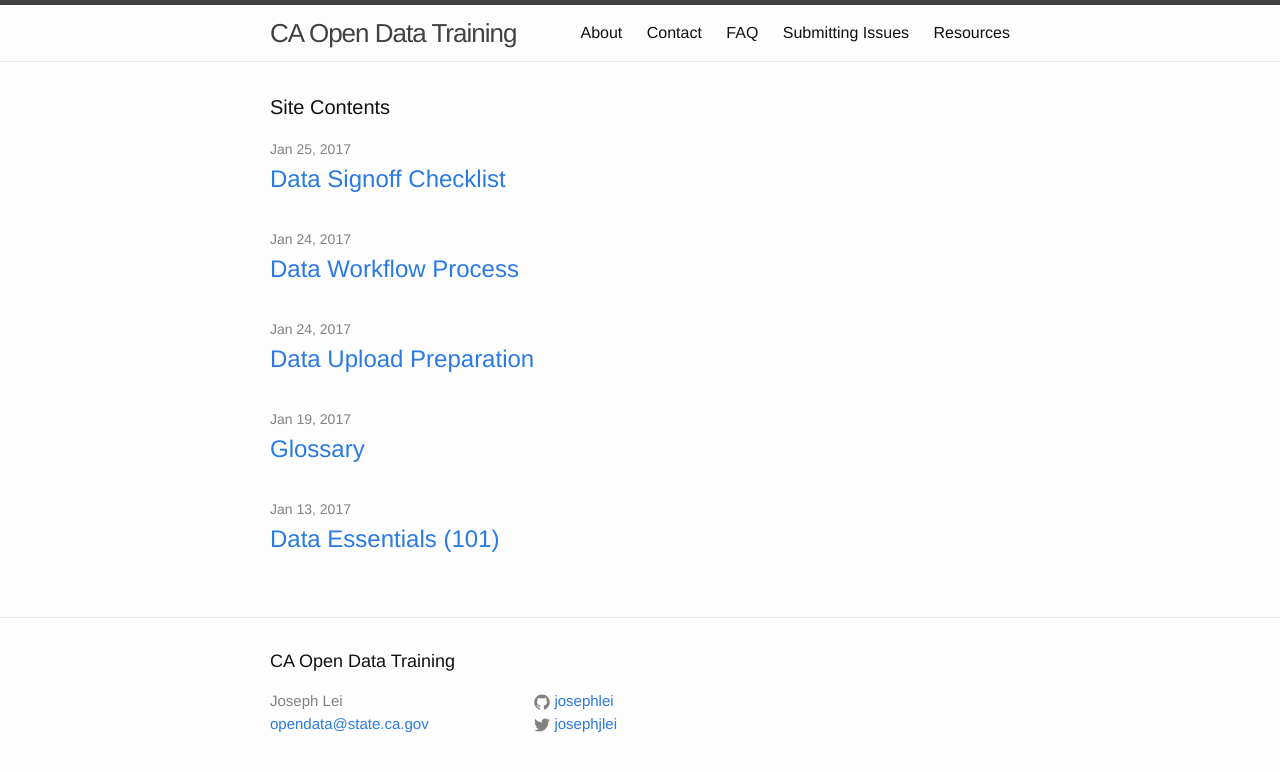
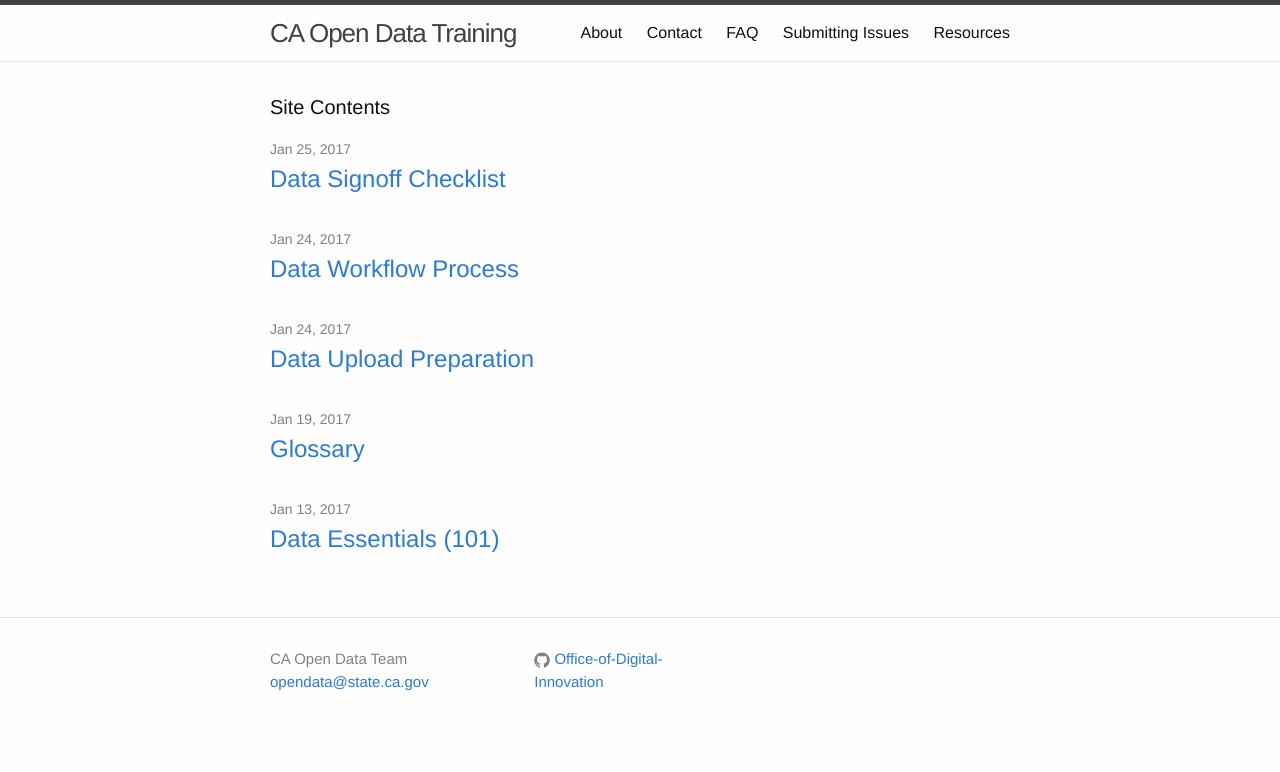
Before and after one commit to josephlei/data-training, a Jekyll site: the page built from index.md, in a window 1280 px wide. Shown: the top 772 px of the page. Built offline with Jekyll 4.4.1, drawn with Linux system fonts in a browser that asks for light colours.

Commit message:
rebrand to ODI, remove personal links, update footer to remove duplicated site title

```diff
--- a/_config.yml
+++ b/_config.yml
@@ -20,9 +20,9 @@ description: > # this means to ignore newlines until "baseurl:"
   CA Open Data Training
 baseurl: "" # the subpath of your site, e.g. /blog
 url: "" # the base hostname & protocol for your site, e.g. http://example.com
-twitter_username: josephjlei
-github_username: josephlei
-author: Joseph Lei
+#twitter_username: josephjlei
+github_username: Office-of-Digital-Innovation
+author: CA Open Data Team
 destination: ./_site
 
 # Build settings
--- a/_includes/footer.html
+++ b/_includes/footer.html
@@ -1,6 +1,6 @@
 <footer class="site-footer">
   <div class="wrapper">
-    <h2 class="footer-heading">{{ site.title | escape }}</h2>
+    <!-- <h2 class="footer-heading">{{ site.title | escape }}</h2> -->
     <div class="footer-col-wrapper">
       <div class="footer-col footer-col-1">
         <ul class="contact-list">
```
